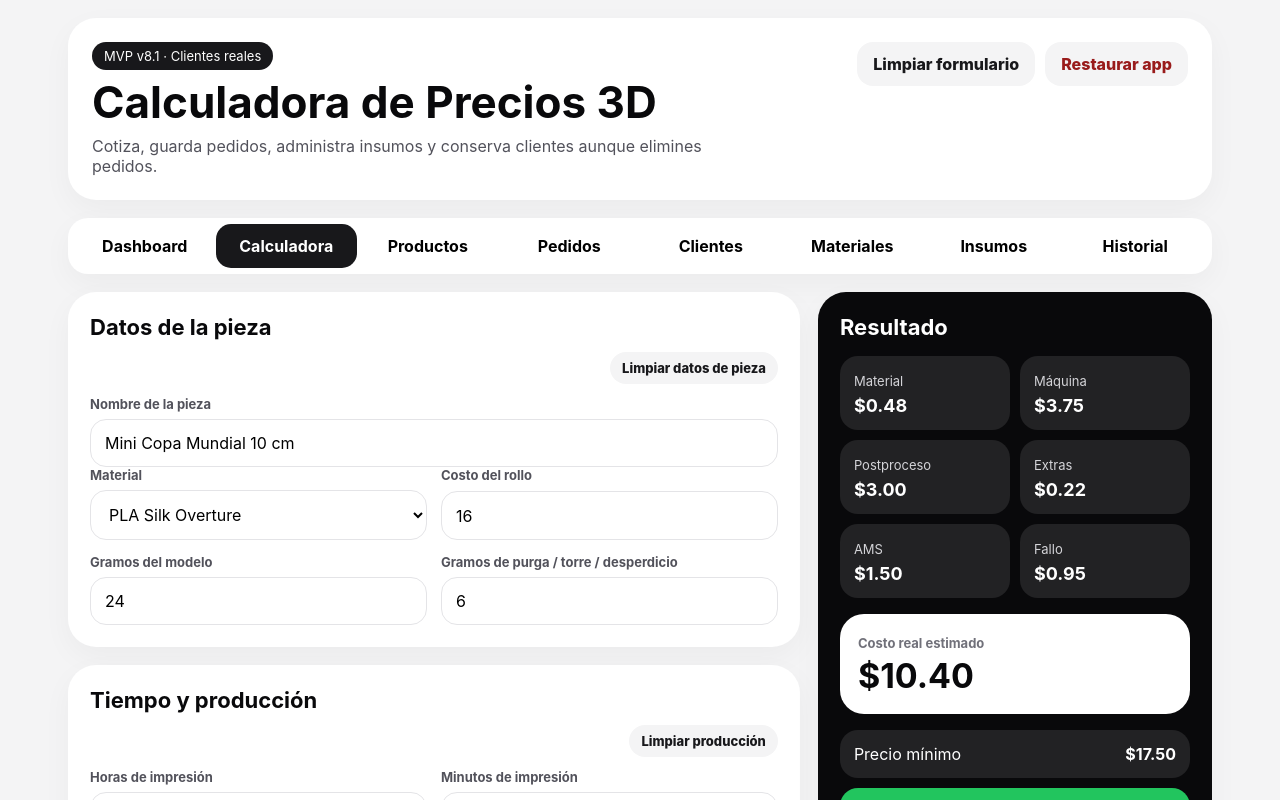
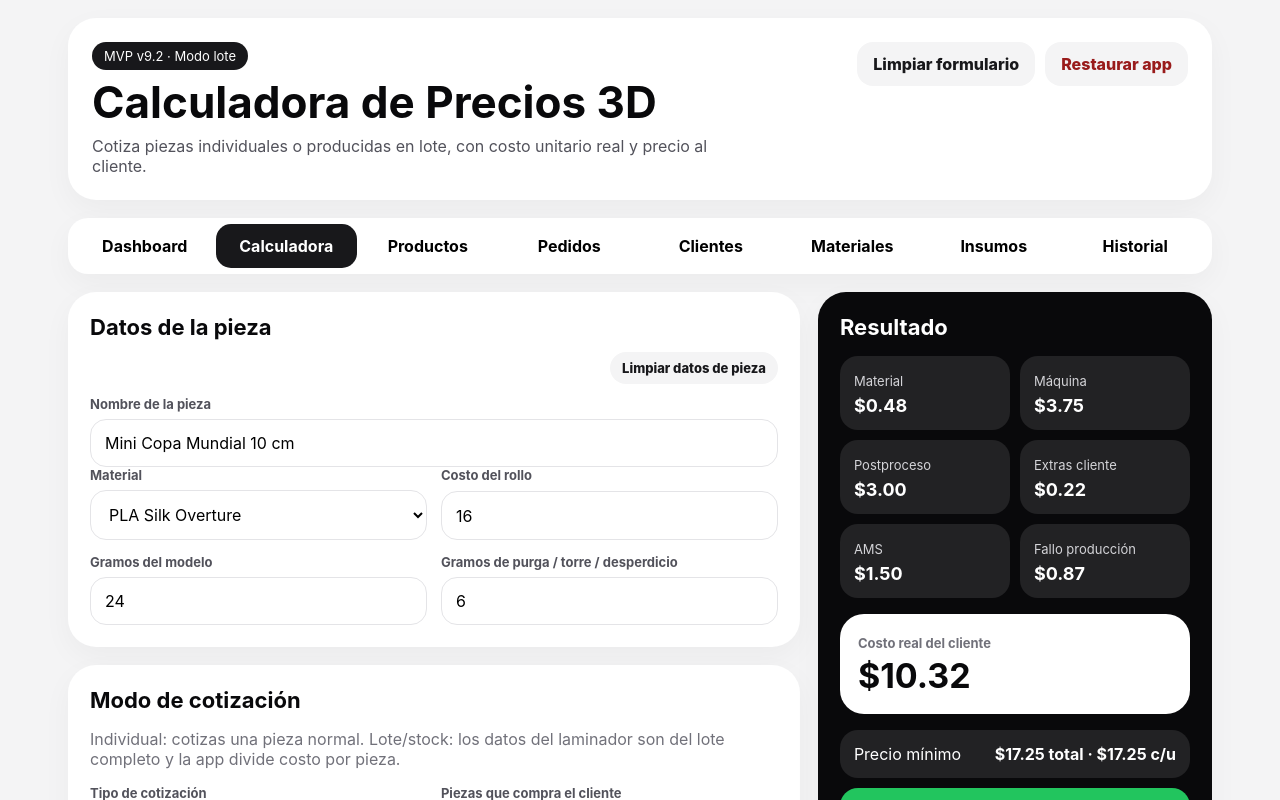
Before and after one commit to RotciV191/calculadora-precios-3d, a React (Vite) app: page / in a window 1280 px wide. Both pictures are taken after a click on the button "Calculadora". Shown: the top 800 px of the page. Built offline with nearby package versions, Linux system fonts and the light colour scheme.

Commit message:
Add files via upload

```diff
--- a/src/main.jsx
+++ b/src/main.jsx
@@ -11,6 +11,9 @@ const DEFAULT_MATERIALS = [
 
 const DEFAULT_FORM = {
   productName: "Mini Copa Mundial 10 cm",
+  productionMode: "individual",
+  batchProducedQty: 1,
+  customerQty: 1,
   modelGrams: 24,
   purgeGrams: 6,
   printHours: 2,
@@ -113,7 +116,10 @@ function App() {
       ...stored,
       minimumMarginPercent: stored.minimumMarginPercent ?? 40,
       recommendedMarginPercent: stored.recommendedMarginPercent ?? 60,
-      premiumMarginPercent: stored.premiumMarginPercent ?? 70
+      premiumMarginPercent: stored.premiumMarginPercent ?? 70,
+      productionMode: stored.productionMode ?? "individual",
+      batchProducedQty: stored.batchProducedQty ?? 1,
+      customerQty: stored.customerQty ?? 1
     };
   });
   const [selectedMaterialId, setSelectedMaterialId] = useState(() => loadStorage("selectedMaterialId", DEFAULT_MATERIALS[0].id));
@@ -155,6 +161,13 @@ function App() {
     const purgeGrams = numberValue(form.purgeGrams);
     const totalGrams = modelGrams + purgeGrams;
 
+    const producedQty = form.productionMode === "batch"
+      ? Math.max(1, numberValue(form.batchProducedQty, 1))
+      : 1;
+    const customerQty = form.productionMode === "batch"
+      ? Math.max(1, numberValue(form.customerQty, 1))
+      : 1;
+
     const rollCost = numberValue(selectedMaterial?.rollCost, 16);
     const rollWeight = numberValue(selectedMaterial?.rollWeight, 1000);
     const materialCost = (totalGrams / rollWeight) * rollCost;
@@ -164,28 +177,52 @@ function App() {
     const laborCost = (numberValue(form.laborMinutes) / 60) * numberValue(form.laborRate, 18);
     const amsCost = form.amsEnabled ? numberValue(form.amsExtra) : 0;
 
-    const extraMaterialsCost = extraMaterials.reduce((sum, item) => {
+    const extraMaterialsCostPerUnit = extraMaterials.reduce((sum, item) => {
       return sum + numberValue(item.quantity) * numberValue(item.unitCost);
     }, 0);
 
-    const baseCost =
+    const variableOrderCostPerUnit =
+      extraMaterialsCostPerUnit +
+      numberValue(form.packagingCost) +
+      numberValue(form.hardwareCost);
+
+    const productionBaseCost =
       materialCost +
       machineCost +
       laborCost +
-      amsCost +
-      extraMaterialsCost +
-      numberValue(form.packagingCost) +
-      numberValue(form.hardwareCost);
-
-    const failureCost = baseCost * (numberValue(form.failureRate) / 100);
-    const realCost = baseCost + failureCost;
-
-    const minimumPrice = roundToQuarter(priceFromMargin(realCost, form.minimumMarginPercent));
-    const recommendedPrice = roundToQuarter(priceFromMargin(realCost, form.recommendedMarginPercent));
-    const premiumPrice = roundToQuarter(priceFromMargin(realCost, form.premiumMarginPercent));
+      amsCost;
+
+    const productionFailureCost = productionBaseCost * (numberValue(form.failureRate) / 100);
+    const productionRealCost = productionBaseCost + productionFailureCost;
+
+    const productionUnitCost = productionRealCost / producedQty;
+    const customerRealCost = (productionUnitCost + variableOrderCostPerUnit) * customerQty;
+
+    const realCost = customerRealCost;
+    const extraMaterialsCost = extraMaterialsCostPerUnit * customerQty;
+    const failureCost = productionFailureCost;
+    const unitRealCost = productionUnitCost + variableOrderCostPerUnit;
+
+    const minimumUnitPrice = roundToQuarter(priceFromMargin(unitRealCost, form.minimumMarginPercent));
+    const recommendedUnitPrice = roundToQuarter(priceFromMargin(unitRealCost, form.recommendedMarginPercent));
+    const premiumUnitPrice = roundToQuarter(priceFromMargin(unitRealCost, form.premiumMarginPercent));
+
+    const minimumPrice = roundToQuarter(minimumUnitPrice * customerQty);
+    const recommendedPrice = roundToQuarter(recommendedUnitPrice * customerQty);
+    const premiumPrice = roundToQuarter(premiumUnitPrice * customerQty);
 
     return {
       totalGrams,
+      producedQty,
+      customerQty,
+      productionMode: form.productionMode,
+      productionRealCost,
+      productionUnitCost,
+      variableOrderCostPerUnit,
+      unitRealCost,
+      minimumUnitPrice,
+      recommendedUnitPrice,
+      premiumUnitPrice,
       materialCost,
       machineCost,
       laborCost,
@@ -451,6 +488,9 @@ function App() {
     setForm((current) => ({
       ...current,
       productName: "",
+      productionMode: "individual",
+      batchProducedQty: 1,
+      customerQty: 1,
       modelGrams: 0,
       purgeGrams: 0
     }));
@@ -660,6 +700,7 @@ function App() {
       "Hola, te comparto tu cotización:",
       "",
       `Producto: ${order.productName}`,
+      ...(order.quantity && order.quantity > 1 ? [`Cantidad: ${order.quantity}`] : []),
       `Total: ${money(order.total)}`,
       `Anticipo: ${money(order.deposit)}`,
       `Saldo pendiente: ${money(order.balance)}`,
@@ -680,6 +721,8 @@ function App() {
       `Pedido: ${order.customerName}`,
       `Contacto: ${order.contact || "Sin contacto"}`,
       `Producto: ${order.productName}`,
+      `Cantidad cliente: ${order.quantity || 1}`,
+      `Modo producción: ${order.productionMode === "batch" ? "Lote / stock" : "Individual"}`,
       `Material: ${order.materialName}`,
       `Venta: ${order.saleType}`,
       `Estado: ${order.status}`,
@@ -745,6 +788,11 @@ function App() {
       contact: orderDraft.contact || "",
       productName,
       materialName: selectedMaterial?.name || "Material",
+      quantity: result.customerQty,
+      productionMode: result.productionMode,
+      producedQty: result.producedQty,
+      unitRealCost: result.unitRealCost,
+      recommendedUnitPrice: result.recommendedUnitPrice,
       saleType: orderDraft.saleType,
       status: orderDraft.status,
       paymentMethod: orderDraft.paymentMethod,
@@ -835,9 +883,9 @@ function App() {
     <main className="app">
       <header className="hero">
         <div>
-          <p className="eyebrow">MVP v8.1 · Clientes reales</p>
+          <p className="eyebrow">MVP v9.2 · Modo lote</p>
           <h1>Calculadora de Precios 3D</h1>
-          <p>Cotiza, guarda pedidos, administra insumos y conserva clientes aunque elimines pedidos.</p>
+          <p>Cotiza piezas individuales o producidas en lote, con costo unitario real y precio al cliente.</p>
         </div>
         <div className="hero-actions">
           <button className="ghost" onClick={resetCalculatorForm}>Limpiar formulario</button>
@@ -1015,6 +1063,32 @@ function App() {
                   <input type="number" value={form.purgeGrams} onChange={(e) => update("purgeGrams", e.target.value)} />
                 </Field>
               </div>
+            </Card>
+
+            <Card title="Modo de cotización">
+              <p className="muted">Individual: cotizas una pieza normal. Lote/stock: los datos del laminador son del lote completo y la app divide costo por pieza.</p>
+              <div className="grid2">
+                <Field label="Tipo de cotización">
+                  <select value={form.productionMode} onChange={(e) => update("productionMode", e.target.value)}>
+                    <option value="individual">Individual</option>
+                    <option value="batch">Lote / stock</option>
+                  </select>
+                </Field>
+                <Field label="Piezas que compra el cliente">
+                  <input type="number" min="1" step="1" value={form.customerQty} onChange={(e) => update("customerQty", e.target.value)} disabled={form.productionMode !== "batch"} />
+                </Field>
+                {form.productionMode === "batch" && (
+                  <Field label="Piezas producidas en el lote">
+                    <input type="number" min="1" step="1" value={form.batchProducedQty} onChange={(e) => update("batchProducedQty", e.target.value)} />
+                  </Field>
+                )}
+              </div>
+              {form.productionMode === "batch" && (
+                <div className="batch-explain">
+                  <strong>Cómo se calcula:</strong>
+                  <p>Filamento, tiempo, máquina, mano de obra y AMS se dividen entre las piezas producidas. Insumos, empaque y extras se multiplican por las piezas que compra el cliente.</p>
+                </div>
+              )}
             </Card>
 
             <Card title="Tiempo y producción">
@@ -1203,19 +1277,28 @@ function App() {
                 <Mini label="Material" value={money(result.materialCost)} />
                 <Mini label="Máquina" value={money(result.machineCost)} />
                 <Mini label="Postproceso" value={money(result.laborCost)} />
-                <Mini label="Extras" value={money(result.extraMaterialsCost)} />
+                <Mini label="Extras cliente" value={money(result.extraMaterialsCost)} />
                 <Mini label="AMS" value={money(result.amsCost)} />
-                <Mini label="Fallo" value={money(result.failureCost)} />
-              </div>
+                <Mini label="Fallo producción" value={money(result.failureCost)} />
+              </div>
+
+              {result.productionMode === "batch" && (
+                <div className="batch-result-box">
+                  <div><span>Costo total lote</span><strong>{money(result.productionRealCost)}</strong></div>
+                  <div><span>Piezas lote</span><strong>{result.producedQty}</strong></div>
+                  <div><span>Costo producción por pieza</span><strong>{money(result.productionUnitCost)}</strong></div>
+                  <div><span>Cliente compra</span><strong>{result.customerQty}</strong></div>
+                </div>
+              )}
 
               <div className="big-number">
-                <span>Costo real estimado</span>
+                <span>Costo real del cliente</span>
                 <strong>{money(result.realCost)}</strong>
               </div>
 
-              <PriceRow label="Precio mínimo" value={money(result.minimumPrice)} />
-              <PriceRow label="Precio recomendado" value={money(result.recommendedPrice)} highlight />
-              <PriceRow label="Precio premium" value={money(result.premiumPrice)} />
+              <PriceRow label="Precio mínimo" value={`${money(result.minimumPrice)} total · ${money(result.minimumUnitPrice)} c/u`} />
+              <PriceRow label="Precio recomendado" value={`${money(result.recommendedPrice)} total · ${money(result.recommendedUnitPrice)} c/u`} highlight />
+              <PriceRow label="Precio premium" value={`${money(result.premiumPrice)} total · ${money(result.premiumUnitPrice)} c/u`} />
 
               <div className="note">
                 <p>Ganancia recomendada: <strong>{money(result.profitRecommended)}</strong></p>
@@ -1402,7 +1485,7 @@ function App() {
                             <div className="customer-order-row" key={order.id}>
                               <div>
                                 <strong>{order.productName}</strong>
-                                <p>{order.createdAt} · {order.status} · {order.paymentStatus}</p>
+                                <p>{order.createdAt} · {order.status} · {order.paymentStatus} · Cant. {order.quantity || 1}</p>
                               </div>
                               <div className="customer-order-money">
                                 <span>Total</span>
@@ -1509,6 +1592,8 @@ function App() {
                 <table>
                   <tbody>
                     <tr><td>Producto</td><td>{printOrder.productName}</td></tr>
+                    <tr><td>Cantidad</td><td>{printOrder.quantity || 1}</td></tr>
+                    <tr><td>Modo producción</td><td>{printOrder.productionMode === "batch" ? "Lote / stock" : "Individual"}</td></tr>
                     <tr><td>Material</td><td>{printOrder.materialName}</td></tr>
                     <tr><td>Tipo de venta</td><td>{printOrder.saleType}</td></tr>
                     <tr><td>Estado</td><td>{printOrder.status}</td></tr>
--- a/src/styles.css
+++ b/src/styles.css
@@ -1021,3 +1021,46 @@ input:focus, select:focus, textarea:focus {
 @media (max-width: 860px) {
   .customer-edit-grid { grid-template-columns: 1fr; }
 }
+
+
+.batch-explain {
+  background: #f4f4f5;
+  border-radius: 18px;
+  padding: 14px;
+  margin-top: 14px;
+}
+
+.batch-explain p {
+  margin: 5px 0 0;
+  color: #71717a;
+}
+
+.batch-result-box {
+  display: grid;
+  grid-template-columns: repeat(2, 1fr);
+  gap: 10px;
+  margin: 14px 0;
+}
+
+.batch-result-box div {
+  background: rgba(255,255,255,.1);
+  border-radius: 18px;
+  padding: 14px;
+}
+
+.batch-result-box span {
+  display: block;
+  color: #d4d4d8;
+  font-size: 12px;
+  font-weight: 900;
+}
+
+.batch-result-box strong {
+  display: block;
+  margin-top: 4px;
+  font-size: 18px;
+}
+
+@media (max-width: 860px) {
+  .batch-result-box { grid-template-columns: 1fr; }
+}
```
